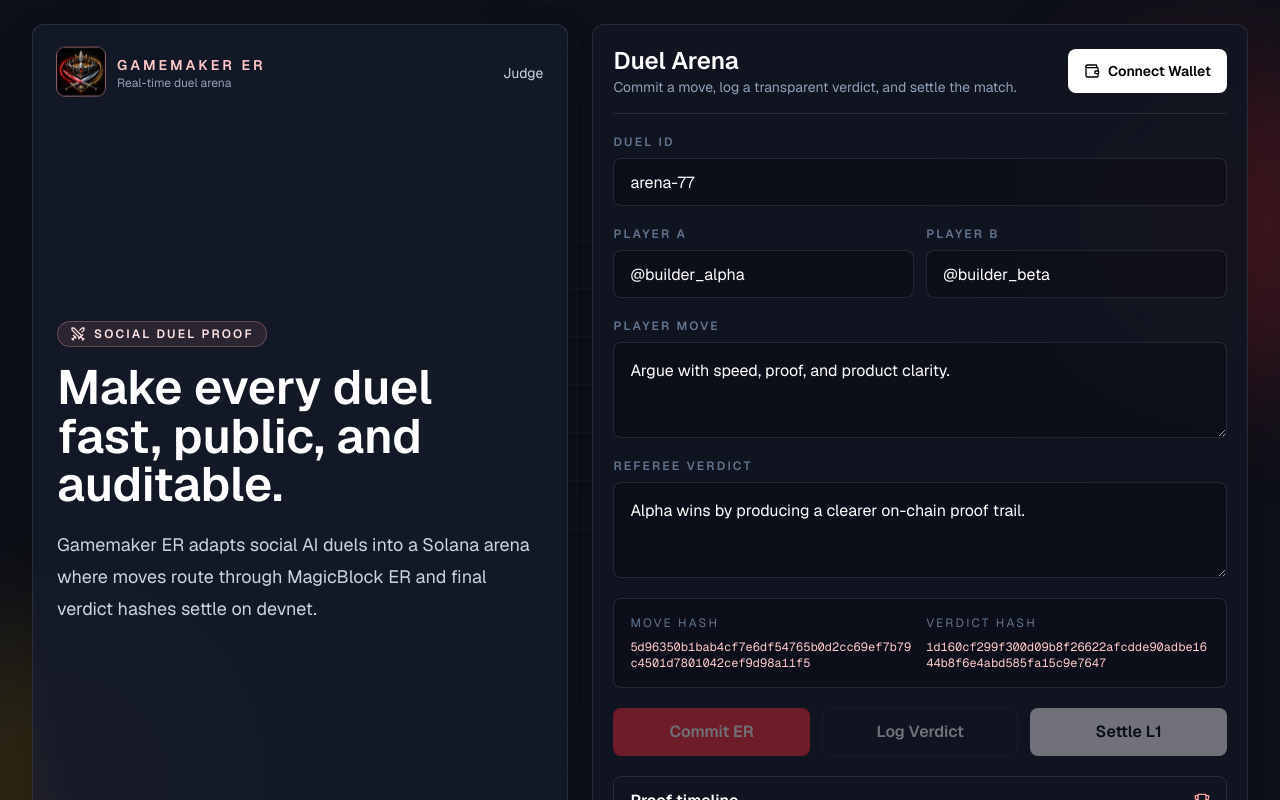
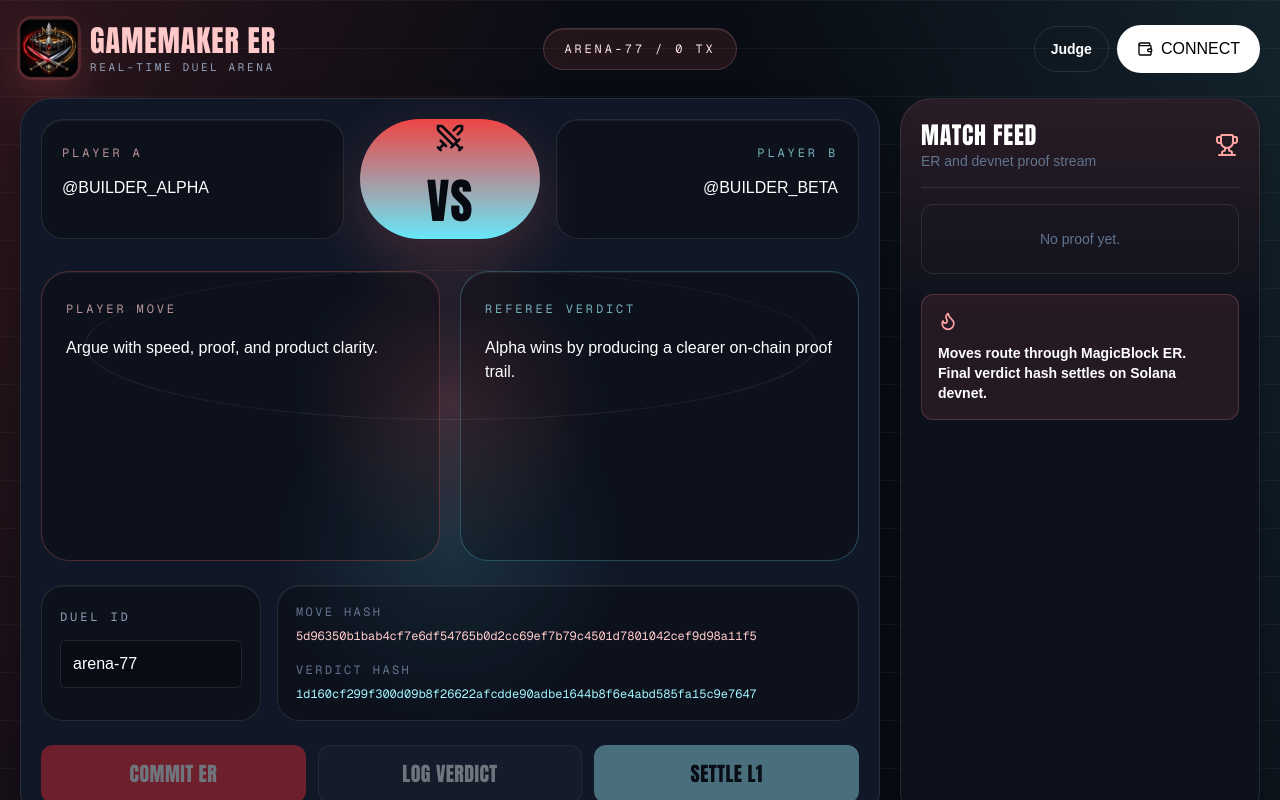
Before and after one commit to maixuancanh/gamemaker-er, a Next.js app: page / in a window 1280 px wide. Shown: the top 800 px of the page. Built offline with nearby package versions, Linux system fonts and the light colour scheme; what @solana/web3.js would draw is missing.

Commit message:
Give Gamemaker a distinct arena UI

```diff
--- a/app/globals.css
+++ b/app/globals.css
@@ -8,7 +8,18 @@
   --font-mono: var(--font-geist-mono);
 }
 * { box-sizing: border-box; }
-body { margin: 0; background: var(--background); color: var(--foreground); }
+body {
+  margin: 0;
+  background: var(--background);
+  color: var(--foreground);
+  font-family: Arial, Helvetica, sans-serif;
+}
+
+button,
+input,
+textarea {
+  font: inherit;
+}
 
 @keyframes arena-float {
   0%, 100% { transform: translate3d(0, 0, 0) rotate(0deg); }
@@ -50,3 +61,135 @@
   background: linear-gradient(90deg, transparent, rgba(248,113,113,0.25), transparent);
   animation: slash 4.8s ease-in-out infinite;
 }
+
+.arena-shell {
+  background:
+    linear-gradient(115deg, rgba(239,68,68,0.16), transparent 36%),
+    linear-gradient(245deg, rgba(103,232,249,0.1), transparent 34%),
+    linear-gradient(rgba(255,255,255,0.045) 1px, transparent 1px),
+    #090c14;
+  background-size: auto, auto, 48px 48px, auto;
+}
+
+.arena-type {
+  font-family: Impact, Haettenschweiler, "Arial Narrow Bold", sans-serif;
+  letter-spacing: 0.03em;
+}
+
+.team-logo {
+  animation: arena-float 5s ease-in-out infinite;
+  box-shadow: 0 0 0 3px rgba(248,113,113,0.16), 0 20px 44px rgba(248,113,113,0.18);
+}
+
+.scoreboard {
+  position: relative;
+}
+
+.match-clock {
+  box-shadow: inset 0 1px 0 rgba(255,255,255,0.1);
+}
+
+.arena-floor {
+  background:
+    radial-gradient(circle at 50% 42%, rgba(248,113,113,0.2), transparent 26%),
+    radial-gradient(circle at 50% 62%, rgba(103,232,249,0.12), transparent 28%),
+    #101726;
+  position: relative;
+}
+
+.arena-floor::before {
+  content: "";
+  position: absolute;
+  inset: 96px 8% auto;
+  height: 38%;
+  border: 1px solid rgba(255,255,255,0.09);
+  transform: perspective(700px) rotateX(58deg);
+  border-radius: 50%;
+  pointer-events: none;
+}
+
+.fighter-panel,
+.arena-card,
+.duel-id,
+.referee-board {
+  border: 1px solid rgba(255,255,255,0.1);
+  background: rgba(0,0,0,0.24);
+  box-shadow: inset 0 1px 0 rgba(255,255,255,0.06);
+}
+
+.fighter-panel {
+  border-radius: 22px;
+  padding: 20px;
+}
+
+.vs-badge {
+  align-self: stretch;
+  display: grid;
+  place-items: center;
+  gap: 6px;
+  min-height: 120px;
+  border-radius: 999px;
+  background: linear-gradient(180deg, #ef4444, #67e8f9);
+  color: #070a10;
+  font-family: Impact, Haettenschweiler, "Arial Narrow Bold", sans-serif;
+  font-size: 48px;
+  letter-spacing: 0.02em;
+  box-shadow: 0 22px 60px rgba(248,113,113,0.22);
+}
+
+.arena-card {
+  min-height: 290px;
+  border-radius: 28px;
+  padding: 24px;
+}
+
+.red-corner {
+  border-color: rgba(248,113,113,0.28);
+}
+
+.blue-corner {
+  border-color: rgba(103,232,249,0.26);
+}
+
+.duel-id {
+  border-radius: 22px;
+  padding: 18px;
+}
+
+.referee-board {
+  display: grid;
+  gap: 18px;
+  border-radius: 22px;
+  padding: 18px;
+}
+
+.arena-button {
+  min-height: 58px;
+  border-radius: 12px;
+  padding: 0 16px;
+  font-family: Impact, Haettenschweiler, "Arial Narrow Bold", sans-serif;
+  font-size: 20px;
+  letter-spacing: 0.02em;
+  text-transform: uppercase;
+  transition: transform 180ms ease, box-shadow 180ms ease;
+}
+
+.arena-button:hover:not(:disabled) {
+  transform: translateY(-4px) skewX(-3deg);
+  box-shadow: 0 16px 36px rgba(248,113,113,0.18);
+}
+
+.caster-feed {
+  background:
+    linear-gradient(180deg, rgba(248,113,113,0.12), transparent 30%),
+    #0d111c;
+}
+
+.feed-item {
+  transition: transform 180ms ease, border-color 180ms ease;
+}
+
+.feed-item:hover {
+  transform: translateX(4px);
+  border-color: rgba(248,113,113,0.38);
+}
--- a/app/page.tsx
+++ b/app/page.tsx
@@ -22,66 +22,135 @@
   const verdictHash = useMemo(() => hashPayload(`${duel}:${playerA}:${playerB}:${verdict}`), [duel, playerA, playerB, verdict]);
 
   async function onConnect() {
-    setBusy("connect"); setError("");
-    try { setWallet(await connectWallet()); }
-    catch (err) { setError(err instanceof Error ? err.message : "Wallet connection failed"); }
-    finally { setBusy(""); }
+    setBusy("connect");
+    setError("");
+    try {
+      setWallet(await connectWallet());
+    } catch (err) {
+      setError(err instanceof Error ? err.message : "Wallet connection failed");
+    } finally {
+      setBusy("");
+    }
   }
 
   async function proof(label: string, route: Proof["route"], memo: string) {
-    setBusy(label); setError("");
+    setBusy(label);
+    setError("");
     try {
       const signature = await sendMemoProof(route, memo);
       setProofs((items) => [{ label, route, signature }, ...items]);
     } catch (err) {
       setError(err instanceof Error ? err.message : "Proof transaction failed");
-    } finally { setBusy(""); }
+    } finally {
+      setBusy("");
+    }
   }
 
   return (
-    <main className="relative min-h-screen overflow-hidden bg-[#0d1018] text-white">
-      <div className="arena-grid pointer-events-none absolute inset-0 opacity-70" />
-      <div className="pointer-events-none absolute -right-24 top-16 h-80 w-80 rounded-full bg-red-500/20 blur-3xl" />
-      <div className="pointer-events-none absolute -left-20 bottom-16 h-72 w-72 rounded-full bg-amber-400/15 blur-3xl" />
-      <section className="relative mx-auto grid min-h-screen max-w-7xl grid-cols-1 gap-6 px-5 py-6 lg:grid-cols-[0.9fr_1.1fr] lg:px-8">
-        <div className="blade-sheen flex flex-col justify-between rounded-xl border border-white/10 bg-[#151a28]/95 p-6 shadow-2xl shadow-black/40">
-          <nav className="flex items-center justify-between">
-            <div className="flex items-center gap-3">
-              <Image src="/brand-logo.png" alt="Gamemaker ER logo" width={48} height={48} className="arena-float h-12 w-12 rounded-lg object-cover ring-1 ring-red-300/50" priority />
-              <div><p className="text-sm font-semibold uppercase tracking-[0.22em] text-red-200">Gamemaker ER</p><p className="text-xs text-slate-400">Real-time duel arena</p></div>
-            </div>
-            <a href="/judge" className="text-sm text-slate-300 hover:text-white">Judge</a>
-          </nav>
-          <div className="max-w-xl py-16">
-            <p className="mb-4 inline-flex items-center gap-2 rounded-full border border-red-300/30 bg-red-300/10 px-3 py-1 text-xs font-semibold uppercase tracking-[0.18em] text-red-100"><Swords className="h-4 w-4" /> Social duel proof</p>
-            <h1 className="text-5xl font-semibold leading-[1.02]">Make every duel fast, public, and auditable.</h1>
-            <p className="mt-5 text-lg leading-8 text-slate-300">Gamemaker ER adapts social AI duels into a Solana arena where moves route through MagicBlock ER and final verdict hashes settle on devnet.</p>
-          </div>
-          <div className="grid grid-cols-3 gap-3 text-sm">{["Move hash", "Referee hash", "Result proof"].map((x) => <div key={x} className="rounded-lg border border-white/10 bg-white/[0.05] p-4"><Flame className="mb-3 h-5 w-5 text-red-300" /><p>{x}</p></div>)}</div>
-        </div>
-        <div className="rounded-xl border border-white/10 bg-[#111521]/95 p-5 shadow-xl shadow-black/20 backdrop-blur">
-          <div className="flex flex-wrap items-center justify-between gap-3 border-b border-white/10 pb-4">
-            <div><h2 className="text-2xl font-semibold">Duel Arena</h2><p className="text-sm text-slate-400">Commit a move, log a transparent verdict, and settle the match.</p></div>
-            <button onClick={onConnect} className="inline-flex h-11 items-center gap-2 rounded-lg bg-white px-4 text-sm font-semibold text-black hover:bg-red-200">{busy === "connect" ? <Loader2 className="h-4 w-4 animate-spin" /> : <Wallet className="h-4 w-4" />}{wallet ? shortKey(wallet) : "Connect Wallet"}</button>
-          </div>
-          <div className="grid gap-5 py-5">
-            <label className="grid gap-2"><span className="text-xs font-semibold uppercase tracking-[0.18em] text-slate-500">Duel ID</span><input value={duel} onChange={(e) => setDuel(e.target.value)} className="h-12 rounded-lg border border-white/10 bg-black/20 px-4 outline-none focus:border-red-300" /></label>
-            <div className="grid gap-3 sm:grid-cols-2">
-              <label className="grid gap-2"><span className="text-xs font-semibold uppercase tracking-[0.18em] text-slate-500">Player A</span><input value={playerA} onChange={(e) => setPlayerA(e.target.value)} className="h-12 rounded-lg border border-white/10 bg-black/20 px-4 outline-none focus:border-red-300" /></label>
-              <label className="grid gap-2"><span className="text-xs font-semibold uppercase tracking-[0.18em] text-slate-500">Player B</span><input value={playerB} onChange={(e) => setPlayerB(e.target.value)} className="h-12 rounded-lg border border-white/10 bg-black/20 px-4 outline-none focus:border-red-300" /></label>
-            </div>
-            <label className="grid gap-2"><span className="text-xs font-semibold uppercase tracking-[0.18em] text-slate-500">Player move</span><textarea value={move} onChange={(e) => setMove(e.target.value)} className="min-h-24 rounded-lg border border-white/10 bg-black/20 p-4 outline-none focus:border-red-300" /></label>
-            <label className="grid gap-2"><span className="text-xs font-semibold uppercase tracking-[0.18em] text-slate-500">Referee verdict</span><textarea value={verdict} onChange={(e) => setVerdict(e.target.value)} className="min-h-24 rounded-lg border border-white/10 bg-black/20 p-4 outline-none focus:border-red-300" /></label>
-            <div className="ember grid gap-3 rounded-lg border border-white/10 bg-black/20 p-4 sm:grid-cols-2"><div><p className="text-xs uppercase tracking-[0.18em] text-slate-500">Move hash</p><p className="mt-2 break-all font-mono text-xs text-red-200">{moveHash}</p></div><div><p className="text-xs uppercase tracking-[0.18em] text-slate-500">Verdict hash</p><p className="mt-2 break-all font-mono text-xs text-red-200">{verdictHash}</p></div></div>
-            <div className="grid gap-3 sm:grid-cols-3">
-              <button disabled={!wallet || Boolean(busy)} onClick={() => proof("Commit move", "MagicBlock ER", `GAMEMAKER_ER_MOVE:${moveHash}`)} className="h-12 rounded-lg bg-red-500 font-semibold disabled:opacity-40">Commit ER</button>
-              <button disabled={!wallet || Boolean(busy)} onClick={() => proof("Log verdict", "MagicBlock ER", `GAMEMAKER_ER_VERDICT:${verdictHash}`)} className="h-12 rounded-lg border border-white/10 font-semibold disabled:opacity-40">Log Verdict</button>
-              <button disabled={!wallet || Boolean(busy)} onClick={() => proof("Settle match", "Solana Devnet", `GAMEMAKER_ER_SETTLE:${duel}:${verdictHash}`)} className="h-12 rounded-lg bg-white font-semibold text-black disabled:opacity-40">Settle L1</button>
-            </div>
-            <div className="rounded-lg border border-white/10"><div className="flex items-center justify-between border-b border-white/10 px-4 py-3"><p className="font-semibold">Proof timeline</p><Trophy className="h-4 w-4 text-red-300" /></div><div className="grid gap-2 p-3">{proofs.length === 0 ? <p className="py-6 text-center text-sm text-slate-500">No proof yet.</p> : proofs.map((p) => <a key={p.signature} href={explorerTx(p.signature)} target="_blank" rel="noreferrer" className="rounded-lg bg-black/20 p-3 transition hover:-translate-y-0.5 hover:bg-black/30 hover:shadow-lg hover:shadow-red-500/10"><span className="flex items-center justify-between text-sm font-semibold">{p.label}<ExternalLink className="h-4 w-4" /></span><span className="mt-1 block text-xs text-slate-500">{p.route}</span><span className="mt-2 block break-all font-mono text-xs text-red-200">{p.signature}</span></a>)}</div></div>
-            {error ? <p className="rounded-lg border border-red-400/30 bg-red-400/10 p-3 text-sm text-red-100">{error}</p> : null}
+    <main className="arena-shell min-h-screen bg-[#090c14] text-white">
+      <header className="scoreboard mx-auto grid max-w-7xl grid-cols-1 items-center gap-4 px-5 py-5 lg:grid-cols-[1fr_auto_1fr]">
+        <div className="flex items-center gap-3">
+          <Image src="/brand-logo.png" alt="Gamemaker ER logo" width={58} height={58} className="team-logo h-[58px] w-[58px] rounded-xl object-cover" priority />
+          <div>
+            <p className="arena-type text-3xl uppercase text-red-200">Gamemaker ER</p>
+            <p className="font-mono text-[11px] uppercase tracking-[0.24em] text-slate-400">real-time duel arena</p>
           </div>
         </div>
+        <div className="match-clock rounded-full border border-red-300/20 bg-red-400/10 px-5 py-3 font-mono text-xs uppercase tracking-[0.24em] text-red-100">
+          {duel} / {proofs.length} tx
+        </div>
+        <div className="flex items-center justify-start gap-2 lg:justify-end">
+          <a href="/judge" className="rounded-full border border-white/10 px-4 py-3 text-sm font-bold hover:bg-white/10">Judge</a>
+          <button onClick={onConnect} className="inline-flex h-12 items-center gap-2 rounded-full bg-white px-5 text-sm font-black uppercase text-black hover:bg-red-200">
+            {busy === "connect" ? <Loader2 className="h-4 w-4 animate-spin" /> : <Wallet className="h-4 w-4" />}
+            {wallet ? shortKey(wallet) : "Connect"}
+          </button>
+        </div>
+      </header>
+
+      <section className="mx-auto grid max-w-7xl gap-5 px-5 pb-7 xl:grid-cols-[minmax(0,1fr)_360px]">
+        <section className="arena-floor min-h-[720px] rounded-[32px] border border-white/10 bg-[#101726] p-5 shadow-2xl shadow-black/40">
+          <div className="grid gap-4 lg:grid-cols-[1fr_180px_1fr]">
+            <label className="fighter-panel">
+              <span className="font-mono text-xs uppercase tracking-[0.24em] text-red-200/70">Player A</span>
+              <input value={playerA} onChange={(e) => setPlayerA(e.target.value)} className="mt-3 w-full bg-transparent text-3xl font-black uppercase outline-none" />
+            </label>
+            <div className="vs-badge">
+              <Swords className="h-8 w-8" />
+              <span>VS</span>
+            </div>
+            <label className="fighter-panel text-right">
+              <span className="font-mono text-xs uppercase tracking-[0.24em] text-cyan-200/70">Player B</span>
+              <input value={playerB} onChange={(e) => setPlayerB(e.target.value)} className="mt-3 w-full bg-transparent text-right text-3xl font-black uppercase outline-none" />
+            </label>
+          </div>
+
+          <div className="mt-8 grid gap-5 lg:grid-cols-[1fr_1fr]">
+            <label className="arena-card red-corner">
+              <span className="font-mono text-xs uppercase tracking-[0.24em] text-red-200/70">Player move</span>
+              <textarea value={move} onChange={(e) => setMove(e.target.value)} className="mt-4 min-h-44 w-full resize-none bg-transparent text-2xl font-bold leading-9 outline-none" />
+            </label>
+            <label className="arena-card blue-corner">
+              <span className="font-mono text-xs uppercase tracking-[0.24em] text-cyan-200/70">Referee verdict</span>
+              <textarea value={verdict} onChange={(e) => setVerdict(e.target.value)} className="mt-4 min-h-44 w-full resize-none bg-transparent text-2xl font-bold leading-9 outline-none" />
+            </label>
+          </div>
+
+          <div className="mt-6 grid gap-4 lg:grid-cols-[220px_minmax(0,1fr)]">
+            <label className="duel-id">
+              <span className="font-mono text-xs uppercase tracking-[0.24em] text-slate-400">Duel ID</span>
+              <input value={duel} onChange={(e) => setDuel(e.target.value)} className="mt-3 h-12 w-full rounded-md border border-white/10 bg-black/25 px-3 font-mono outline-none focus:border-red-300" />
+            </label>
+            <div className="referee-board">
+              <div>
+                <p className="font-mono text-xs uppercase tracking-[0.2em] text-slate-500">Move hash</p>
+                <p className="mt-2 break-all font-mono text-xs text-red-200">{moveHash}</p>
+              </div>
+              <div>
+                <p className="font-mono text-xs uppercase tracking-[0.2em] text-slate-500">Verdict hash</p>
+                <p className="mt-2 break-all font-mono text-xs text-cyan-200">{verdictHash}</p>
+              </div>
+            </div>
+          </div>
+
+          <div className="mt-6 grid gap-3 sm:grid-cols-3">
+            <button disabled={!wallet || Boolean(busy)} onClick={() => proof("Commit move", "MagicBlock ER", `GAMEMAKER_ER_MOVE:${moveHash}`)} className="arena-button bg-red-500 text-white disabled:opacity-40">
+              Commit ER
+            </button>
+            <button disabled={!wallet || Boolean(busy)} onClick={() => proof("Log verdict", "MagicBlock ER", `GAMEMAKER_ER_VERDICT:${verdictHash}`)} className="arena-button border border-white/15 bg-white/5 disabled:opacity-40">
+              Log Verdict
+            </button>
+            <button disabled={!wallet || Boolean(busy)} onClick={() => proof("Settle match", "Solana Devnet", `GAMEMAKER_ER_SETTLE:${duel}:${verdictHash}`)} className="arena-button bg-cyan-200 text-black disabled:opacity-40">
+              Settle L1
+            </button>
+          </div>
+          {error ? <p className="mt-4 rounded-lg border border-red-400/30 bg-red-400/10 p-3 text-sm text-red-100">{error}</p> : null}
+        </section>
+
+        <aside className="caster-feed rounded-[32px] border border-white/10 bg-[#0d111c] p-5 shadow-xl shadow-black/30">
+          <div className="flex items-center justify-between border-b border-white/10 pb-4">
+            <div>
+              <p className="arena-type text-2xl uppercase">Match Feed</p>
+              <p className="text-sm text-slate-500">ER and devnet proof stream</p>
+            </div>
+            <Trophy className="h-6 w-6 text-red-300" />
+          </div>
+          <div className="mt-4 grid gap-3">
+            {proofs.length === 0 ? (
+              <p className="rounded-xl border border-white/10 p-6 text-center text-sm text-slate-500">No proof yet.</p>
+            ) : proofs.map((p) => (
+              <a key={p.signature} href={explorerTx(p.signature)} target="_blank" rel="noreferrer" className="feed-item rounded-xl border border-white/10 bg-white/[0.04] p-4">
+                <span className="flex items-center justify-between gap-3 text-sm font-black uppercase">{p.label}<ExternalLink className="h-4 w-4 text-red-300" /></span>
+                <span className="mt-1 block text-xs text-slate-500">{p.route}</span>
+                <span className="mt-3 block break-all font-mono text-xs text-red-200">{p.signature}</span>
+              </a>
+            ))}
+          </div>
+          <div className="mt-5 rounded-xl border border-red-300/20 bg-red-400/10 p-4">
+            <Flame className="mb-3 h-5 w-5 text-red-300" />
+            <p className="text-sm font-bold">Moves route through MagicBlock ER. Final verdict hash settles on Solana devnet.</p>
+          </div>
+        </aside>
       </section>
     </main>
   );
```
